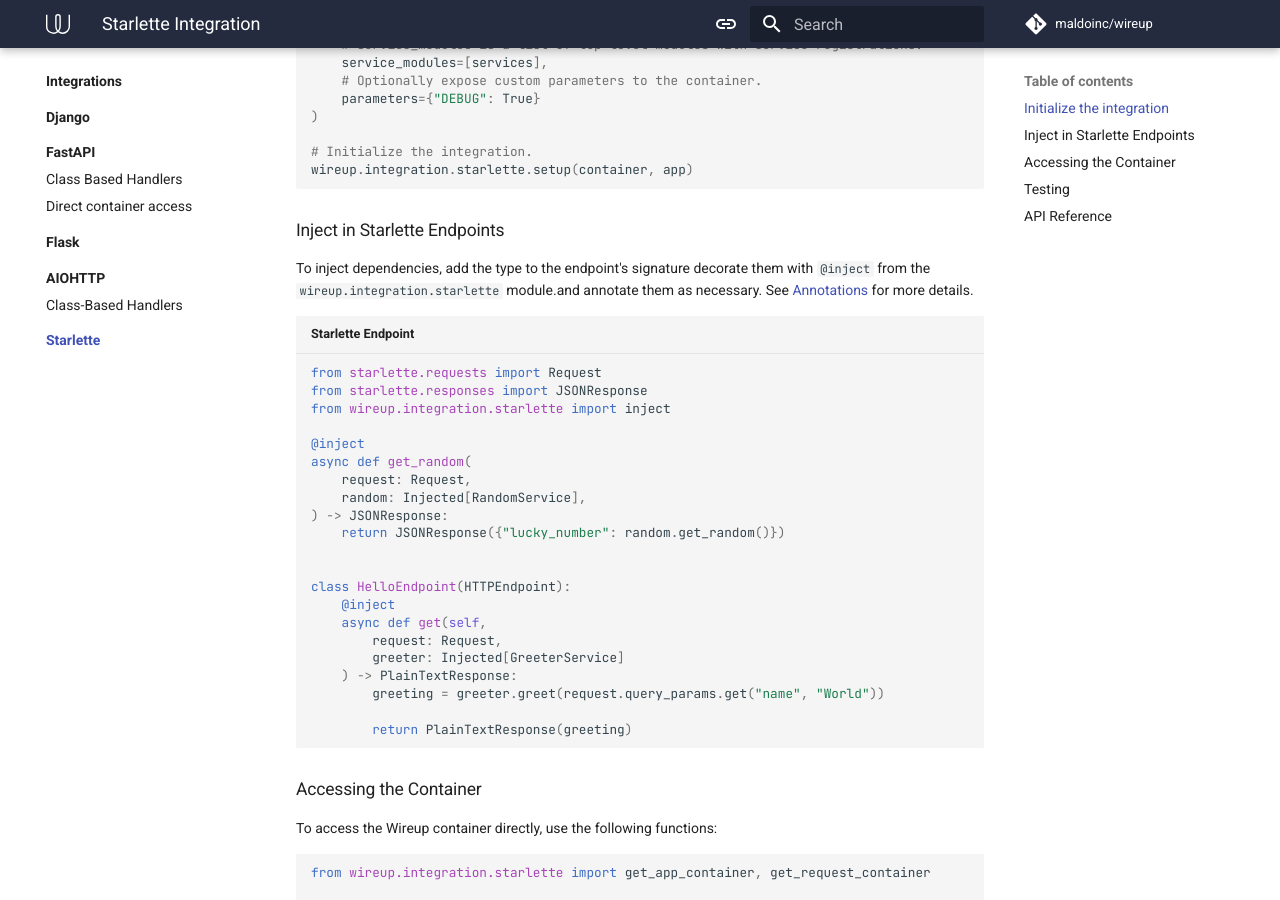
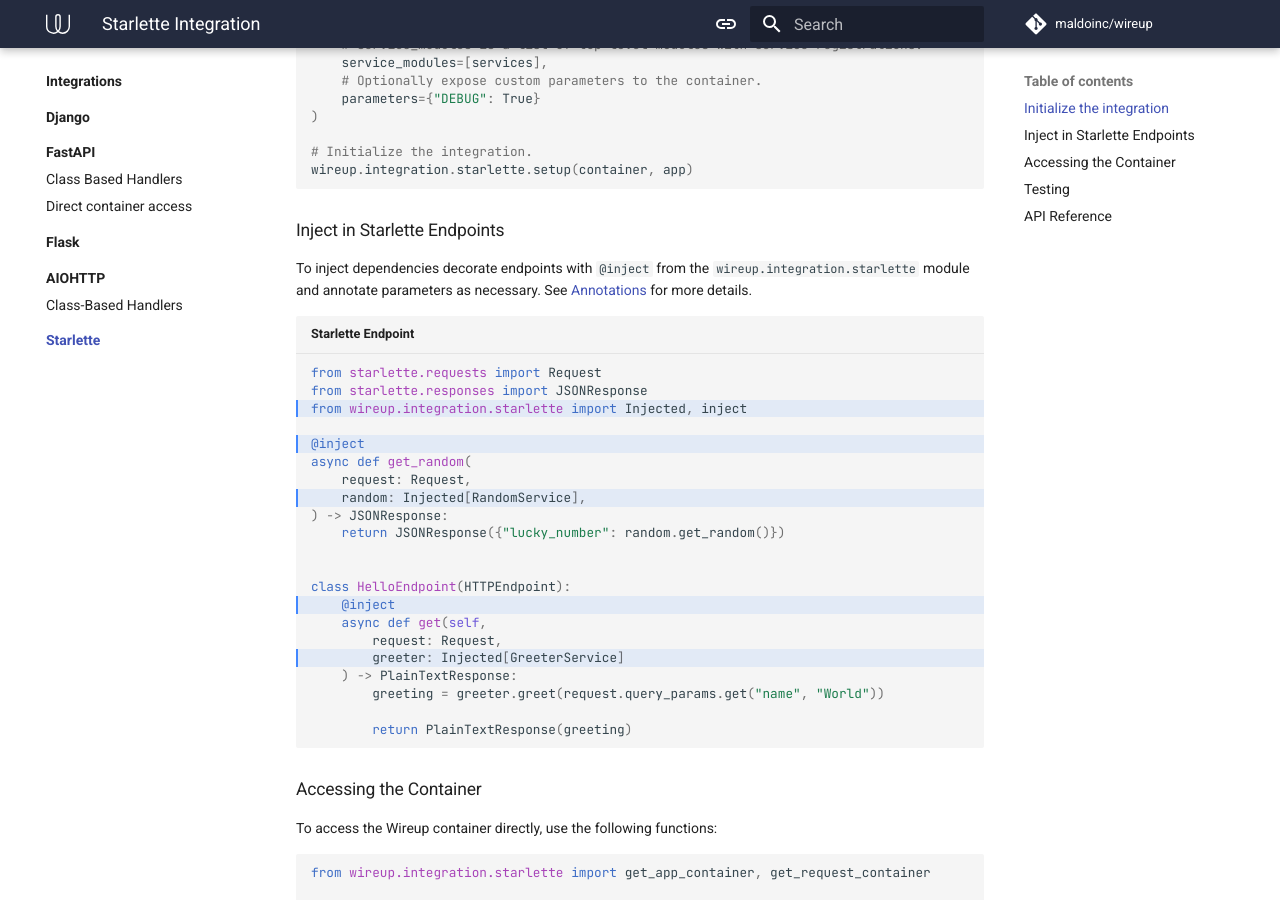
Before and after one commit to maldoinc/wireup, an MkDocs documentation site: the page built from docs/pages/integrations/starlette/index.md, in a window 1280 px wide and 900 px high, scrolled down 612 px. Built offline with MkDocs 1.6.1 and Material for MkDocs 9.7.7, drawn with Linux system fonts in a browser that asks for light colours; comment, search, counter and statistics services are not loaded; the version menu is left out.

Commit message:
Update starlette docs

````diff
--- a/docs/pages/integrations/starlette/index.md
+++ b/docs/pages/integrations/starlette/index.md
@@ -41,14 +41,13 @@ wireup.integration.starlette.setup(container, app)
 
 ### Inject in Starlette Endpoints
 
-To inject dependencies, add the type to the endpoint's signature decorate them with `@inject`
-from the `wireup.integration.starlette` module.and annotate them as necessary.
-See [Annotations](../../annotations.md) for more details.
+To inject dependencies decorate endpoints with `@inject` from the `wireup.integration.starlette` module
+and annotate parameters as necessary. See [Annotations](../../annotations.md) for more details.
 
-```python title="Starlette Endpoint"
+```python title="Starlette Endpoint" hl_lines="3 5 8 14 17"
 from starlette.requests import Request
 from starlette.responses import JSONResponse
-from wireup.integration.starlette import inject
+from wireup.integration.starlette import Injected, inject
 
 @inject
 async def get_random(
````
